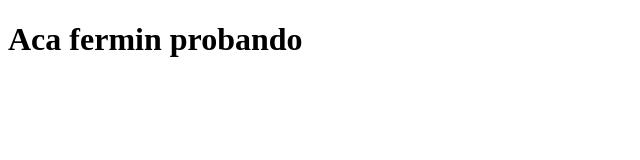
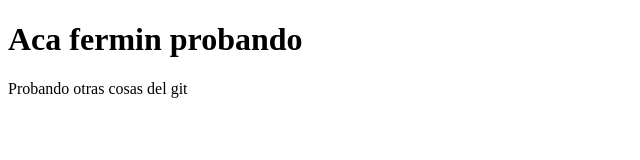
Before and after one commit to RodriguezFermin/dr2022, a plain HTML site: page FerminRodriguez.html in a window 1280 px wide. Shown: the whole page, without its empty margins (0-640 px from the left). Drawn offline with Linux system fonts and the light colour scheme.

Commit message:
probando el git

```diff
--- a/FerminRodriguez.html
+++ b/FerminRodriguez.html
@@ -8,5 +8,6 @@
 </head>
 <body>
     <h1>Aca fermin probando </h1>
+    <p>Probando otras cosas del git</p>
 </body>
 </html>
```
